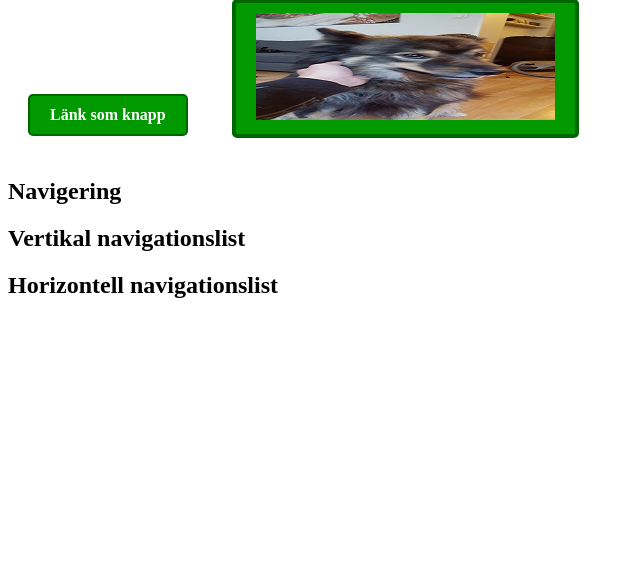
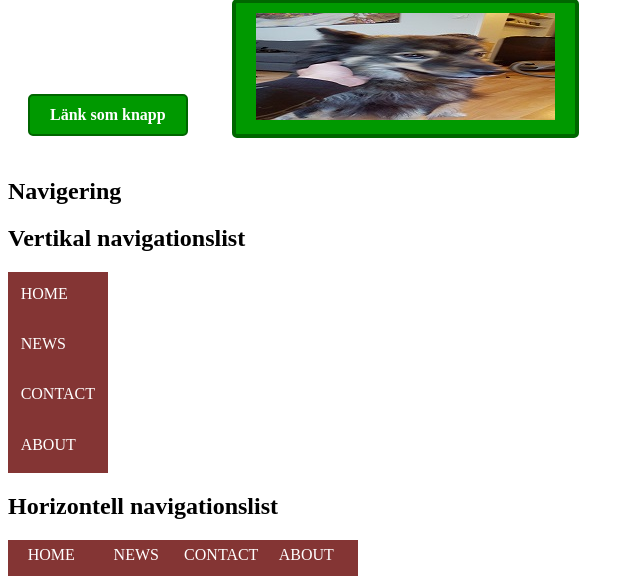
Before and after one commit to Sampa/skolan, a PHP site: page /klient/2/2.5/index.html in a window 1280 px wide. Shown: the part 951-1535 px from the top of the page, without its empty margins (0-640 px from the left). Before the commit the page ends 1249 px from the top, so only its background shows below. Run offline with PHP 8.4, Linux system fonts and the light colour scheme.

Commit message:
css och menyer 2.5

```diff
--- a/klient/2/2.5/index.html
+++ b/klient/2/2.5/index.html
@@ -63,13 +63,27 @@
     <header><h1>Navigering</h1></header>
     <!--En enhetlig vertikal navigationslist
     En enhetlig horisontell navigationslist som fungerar som "sliding doors"-->
-    <article>
+    <article id="vnav">
         <header><h2>Vertikal navigationslist</h2></header>
-        <nav></nav>
+        <nav>
+            <ul>
+                <li><a href="default">HOME</a></li>
+                <li><a href="news">NEWS</a></li>
+                <li><a href="contact">CONTACT</a></li>
+                <li><a href="about">ABOUT</a></li>
+            </ul>
+        </nav>
     </article>
-    <article>
+    <article id="hnav">
         <header><h2>Horizontell navigationslist</h2></header>
-        <nav></nav>
+        <nav>
+            <ul>
+                <li><a href="default">HOME</a></li>
+                <li><a href="news">NEWS</a></li>
+                <li><a href="contact">CONTACT</a></li>
+                <li><a href="about">ABOUT</a></li>
+            </ul>
+        </nav>
     </article>
 </section>
 </body>
--- a/klient/2/2.5/style.css
+++ b/klient/2/2.5/style.css
@@ -1,3 +1,51 @@
+/* Vertical menu */
+#vnav nav ul {
+    list-style: none;
+    margin: 0;
+    padding: 0;
+}
+#vnav nav ul li a{
+    display: block;
+    width: 75px;
+    height: 25px;
+    padding: 1%;
+    background-color: #843534;
+    color: white;
+    text-decoration: none;
+}
+#vnav nav ul li a:hover {
+    background-color: white;
+    color: #843534;
+
+}
+/* Horizontal menu */
+#hnav nav ul {
+    list-style: none;
+    margin: 0;
+    padding: 0;
+    overflow: hidden;
+    background-color: #843534;
+    width: 350px;
+}
+#hnav nav ul li{
+    padding: 5px;
+    float: left;
+    display: inline;
+}
+#hnav nav ul li a{
+    text-align: center;
+    width: 75px;
+    display: block;
+    height: 25px;
+    padding: 1%;
+    color: white;
+    text-decoration: none;
+}
+#hnav nav ul li a:hover {
+    background-color: white;
+    color: #843534;
+}
+/* Link as button */
 .button{
     border: 2px solid #006600;
     border-radius: 5px;
@@ -21,6 +69,7 @@
     border: 4px solid #009900;
     background-color: #cccc00;
 }
+/* link as image */
 .imageLink{
     border: 4px solid #006600;
     border-radius: 5px;
@@ -41,6 +90,7 @@
     border: 4px solid #009900;
     background-color: #cccc00;
 }
+/* link cursor examples */
 #linkex a[title="link"]{
     color:darkred;
 }
```
